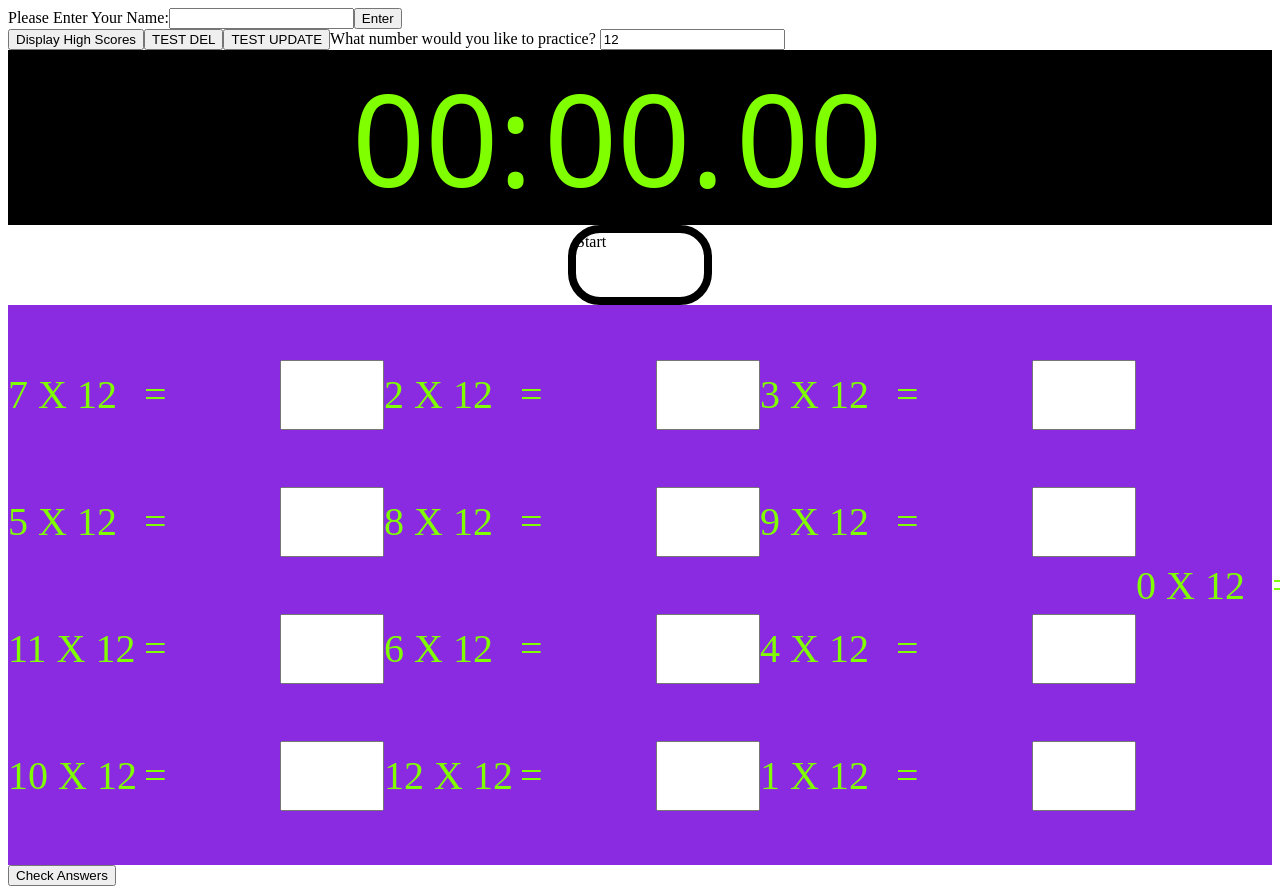
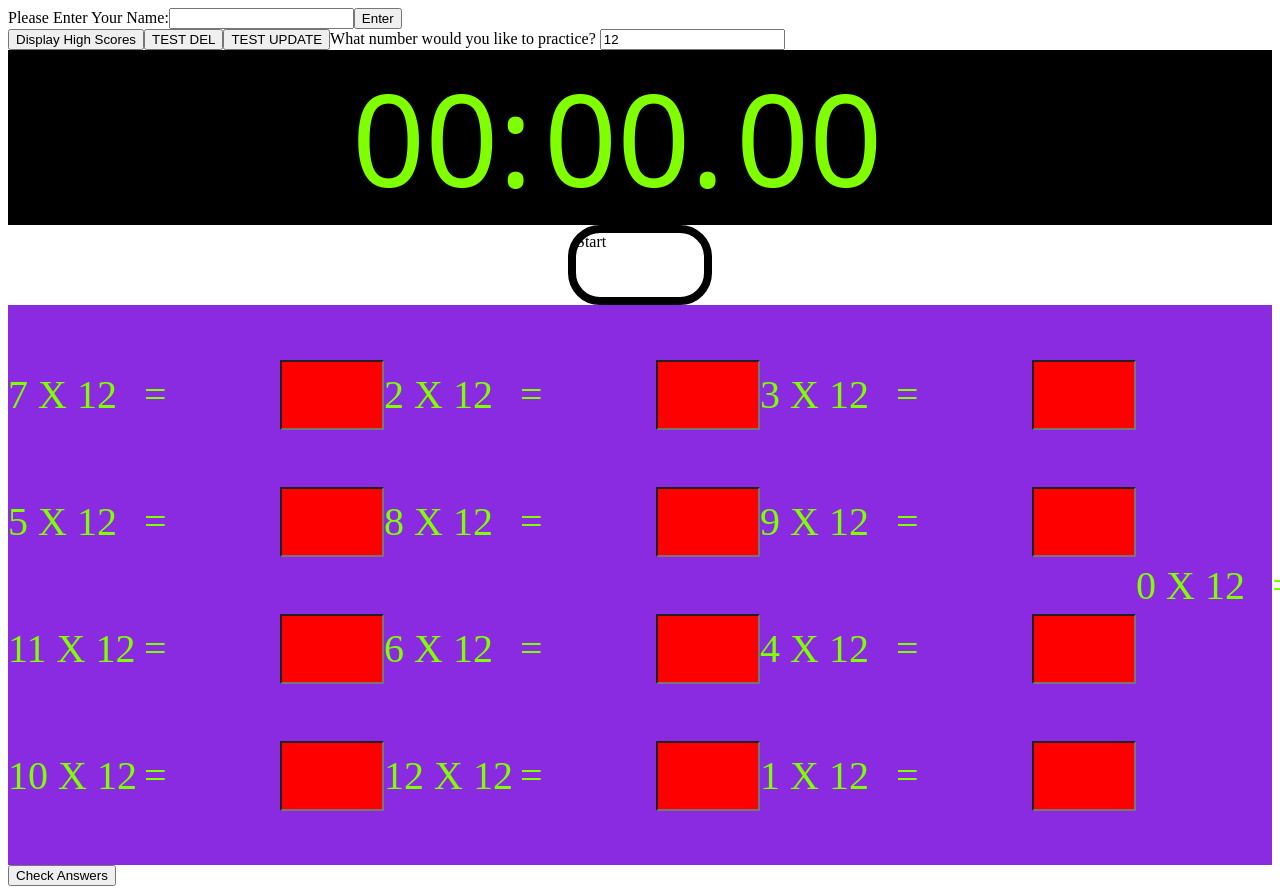
Before and after one commit to kjensen19/MultiMadness, a React (Create React App) app: page / in a window 1280 px wide. Shown: the top 894 px of the page. Built offline with nearby package versions, Linux system fonts and the light colour scheme.

Commit message:
add conditional check for correct or incorrect answer and change background accordingly

```diff
--- a/src/components/App/Timer/Clock.jsx
+++ b/src/components/App/Timer/Clock.jsx
@@ -34,6 +34,8 @@ const handlePauseResume = () => {
 
 const handleReset = () => {
 	setIsActive(false);
+
+
 	setTime(0);
 };
 
--- a/src/components/App/Timer/TimerButtons.jsx
+++ b/src/components/App/Timer/TimerButtons.jsx
@@ -12,11 +12,11 @@ const ActiveButtons = (
 	<div className="btn-grp">
 	<div className="btn btn-two"
 		onClick={props.handleReset}>
-		Reset
+		Submit
 	</div>
 	<div className="btn btn-one"
 		onClick={props.handlePauseResume}>
-		{props.isPaused ? "Resume" : "Pause"}
+		{props.isPaused ? "Restart" : ''}
 	</div>
 	</div>
 );
--- a/src/components/MultiplicationTable/Mult.css
+++ b/src/components/MultiplicationTable/Mult.css
@@ -18,7 +18,7 @@
 .MultsInput{
     height: 4rem;
     font-size: 2.5rem;
-    width: 6rem
+    width: 6rem;
 }
 
 .listContainer{
@@ -30,3 +30,11 @@
     align-items: center;
     justify-content: center;
 }
+
+.correct{
+    background-color: chartreuse;
+}
+
+.incorrect{
+    background-color: red;
+}
--- a/src/components/MultiplicationTable/MultItem.jsx
+++ b/src/components/MultiplicationTable/MultItem.jsx
@@ -5,11 +5,13 @@ import './Mult.css'
 function MultItem({ mult }){
     const [answer, setAnswer] = useState('')
 
+    const rightAnswer = mult.multiplicand * mult.multiplier
+
         return(
             <div className="MultContainer">
                 <p className='Mults'>{mult.multiplicand} X {mult.multiplier}</p>
                 <p className="Mults"> = </p>
-                <input className="MultsInput" type='text' value={answer} onChange={(event)=>{setAnswer(event.target.value)}}></input>
+                    <input className={`MultsInput ${answer == rightAnswer ? 'correct' : 'incorrect'}`} type='text' value={answer} onChange={(event)=>{setAnswer(event.target.value)}}></input>
             </div>
             )
 }
```
